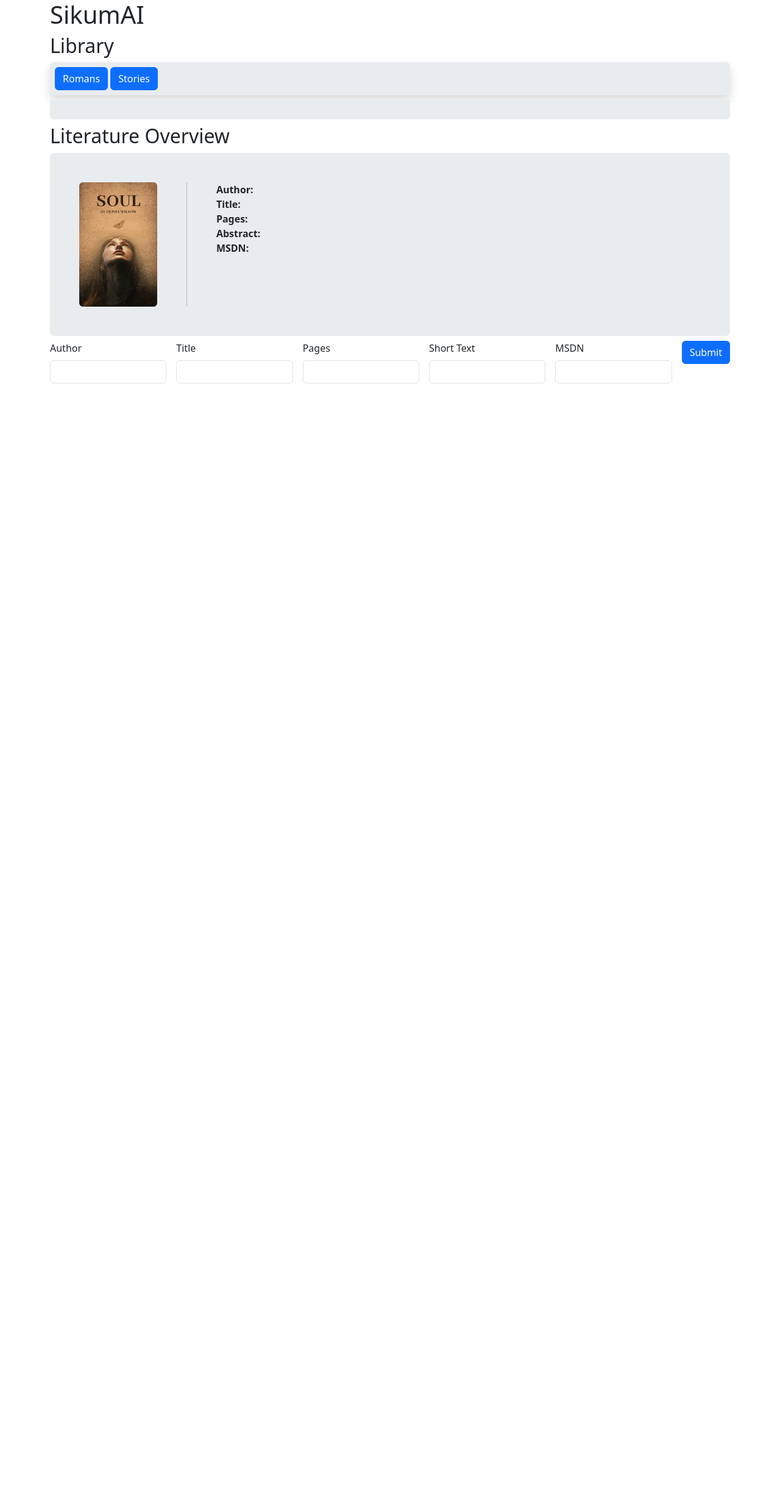
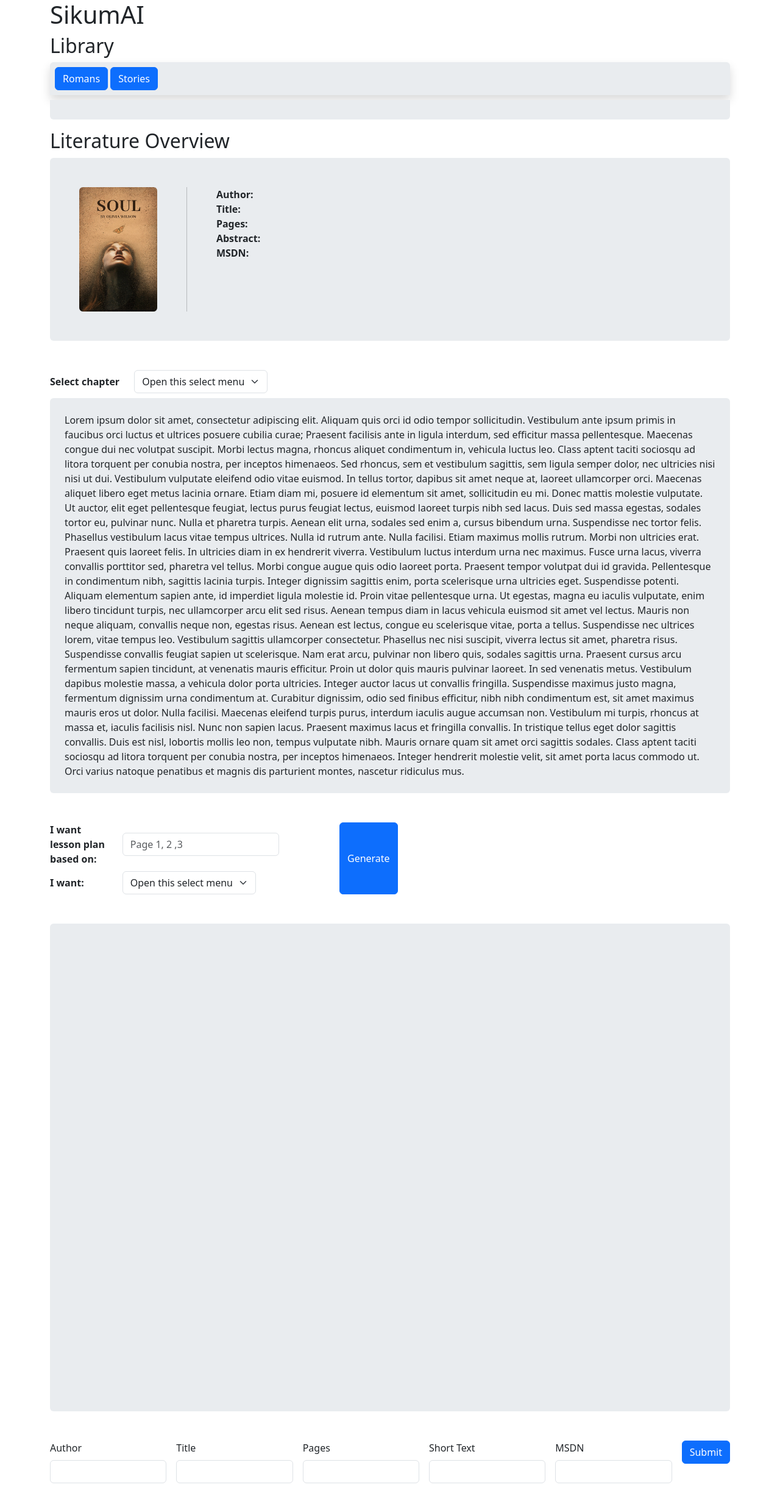
Before and after one commit to leonyarov/SikumAI, a Flask app: page / in a window 1280 px wide. Shown: the whole page at 61% size. Before the commit the page ends 629 px from the top, so only its background shows below. Run offline with Flask 3, Linux system fonts and the light colour scheme; some libraries are stand-ins or nearby versions.

Commit message:
chapter, generate html

```diff
--- /dev/null
+++ b/templates/main/components/chapters.html
@@ -0,0 +1,27 @@
+<div class="mt-5 mb-2 row align-items-center">
+    <div class="col-auto fw-bold">
+        Select chapter
+    </div>
+    <div class="col-auto">
+    <select class="form-select" aria-label="Default select example">
+        <option selected>Open this select menu</option>
+        <option value="1">One</option>
+        <option value="2">Two</option>
+        <option value="3">Three</option>
+    </select>
+    </div>
+
+</div>
+
+
+<div class="bg-body-secondary rounded p-4">
+   Lorem ipsum dolor sit amet, consectetur adipiscing elit. Aliquam quis orci id odio tempor sollicitudin. Vestibulum ante ipsum primis in faucibus orci luctus et ultrices posuere cubilia curae; Praesent facilisis ante in ligula interdum, sed efficitur massa pellentesque. Maecenas congue dui nec volutpat suscipit. Morbi lectus magna, rhoncus aliquet condimentum in, vehicula luctus leo. Class aptent taciti sociosqu ad litora torquent per conubia nostra, per inceptos himenaeos. Sed rhoncus, sem et vestibulum sagittis, sem ligula semper dolor, nec ultricies nisi nisi ut dui. Vestibulum vulputate eleifend odio vitae euismod. In tellus tortor, dapibus sit amet neque at, laoreet ullamcorper orci. Maecenas aliquet libero eget metus lacinia ornare.
+
+Etiam diam mi, posuere id elementum sit amet, sollicitudin eu mi. Donec mattis molestie vulputate. Ut auctor, elit eget pellentesque feugiat, lectus purus feugiat lectus, euismod laoreet turpis nibh sed lacus. Duis sed massa egestas, sodales tortor eu, pulvinar nunc. Nulla et pharetra turpis. Aenean elit urna, sodales sed enim a, cursus bibendum urna. Suspendisse nec tortor felis. Phasellus vestibulum lacus vitae tempus ultrices. Nulla id rutrum ante.
+
+Nulla facilisi. Etiam maximus mollis rutrum. Morbi non ultricies erat. Praesent quis laoreet felis. In ultricies diam in ex hendrerit viverra. Vestibulum luctus interdum urna nec maximus. Fusce urna lacus, viverra convallis porttitor sed, pharetra vel tellus. Morbi congue augue quis odio laoreet porta. Praesent tempor volutpat dui id gravida. Pellentesque in condimentum nibh, sagittis lacinia turpis. Integer dignissim sagittis enim, porta scelerisque urna ultricies eget. Suspendisse potenti. Aliquam elementum sapien ante, id imperdiet ligula molestie id. Proin vitae pellentesque urna. Ut egestas, magna eu iaculis vulputate, enim libero tincidunt turpis, nec ullamcorper arcu elit sed risus. Aenean tempus diam in lacus vehicula euismod sit amet vel lectus.
+
+Mauris non neque aliquam, convallis neque non, egestas risus. Aenean est lectus, congue eu scelerisque vitae, porta a tellus. Suspendisse nec ultrices lorem, vitae tempus leo. Vestibulum sagittis ullamcorper consectetur. Phasellus nec nisi suscipit, viverra lectus sit amet, pharetra risus. Suspendisse convallis feugiat sapien ut scelerisque. Nam erat arcu, pulvinar non libero quis, sodales sagittis urna. Praesent cursus arcu fermentum sapien tincidunt, at venenatis mauris efficitur. Proin ut dolor quis mauris pulvinar laoreet. In sed venenatis metus. Vestibulum dapibus molestie massa, a vehicula dolor porta ultricies. Integer auctor lacus ut convallis fringilla. Suspendisse maximus justo magna, fermentum dignissim urna condimentum at. Curabitur dignissim, odio sed finibus efficitur, nibh nibh condimentum est, sit amet maximus mauris eros ut dolor. Nulla facilisi. Maecenas eleifend turpis purus, interdum iaculis augue accumsan non.
+
+Vestibulum mi turpis, rhoncus at massa et, iaculis facilisis nisl. Nunc non sapien lacus. Praesent maximus lacus et fringilla convallis. In tristique tellus eget dolor sagittis convallis. Duis est nisl, lobortis mollis leo non, tempus vulputate nibh. Mauris ornare quam sit amet orci sagittis sodales. Class aptent taciti sociosqu ad litora torquent per conubia nostra, per inceptos himenaeos. Integer hendrerit molestie velit, sit amet porta lacus commodo ut. Orci varius natoque penatibus et magnis dis parturient montes, nascetur ridiculus mus.
+</div>
--- /dev/null
+++ b/templates/main/components/generate.html
@@ -0,0 +1,36 @@
+<div class="row mt-5">
+
+    <div class="col-5">
+        <div class="mb-2 row align-items-center">
+            <div class="col-3 fw-bold">
+                I want lesson plan based on:
+            </div>
+            <div class="col-auto">
+                <input class="form-control" placeholder="Page 1, 2 ,3"/>
+            </div>
+        </div>
+
+        <div class="row align-items-center">
+            <div class="col-3 fw-bold">
+                I want:
+            </div>
+            <div class="col-auto">
+                <select class="form-select" aria-label="Default select example">
+                    <option selected>Open this select menu</option>
+                    <option value="1">One</option>
+                    <option value="2">Two</option>
+                    <option value="3">Three</option>
+                </select>
+            </div>
+        </div>
+
+    </div>
+
+    <div class="col-auto d-flex">
+        <button class="btn btn-primary">Generate</button>
+    </div>
+</div>
+
+<div class="bg-body-secondary mt-5 rounded p-2 vh-100">
+
+</div>
--- a/templates/main/components/literature.html
+++ b/templates/main/components/literature.html
@@ -1,5 +1,5 @@
 
-<h2>
+<h2 class="mt-3">
     Literature Overview
 </h2>
 
--- a/templates/main/index.html
+++ b/templates/main/index.html
@@ -11,8 +11,11 @@
         {% endwith %}
 
         {% include 'main/components/literature.html' %}
+        {% include 'main/components/chapters.html' %}
+        {% include 'main/components/generate.html' %}
 
-    <form method="POST" action="{{ url_for('add_book') }}" class="d-flex align-items-start gap-3">
+
+    <form  method="POST" action="{{ url_for('add_book') }}" class="d-flex align-items-start gap-3 mt-5">
         {{ render_form(book_form) }}
     </form>
 
```
